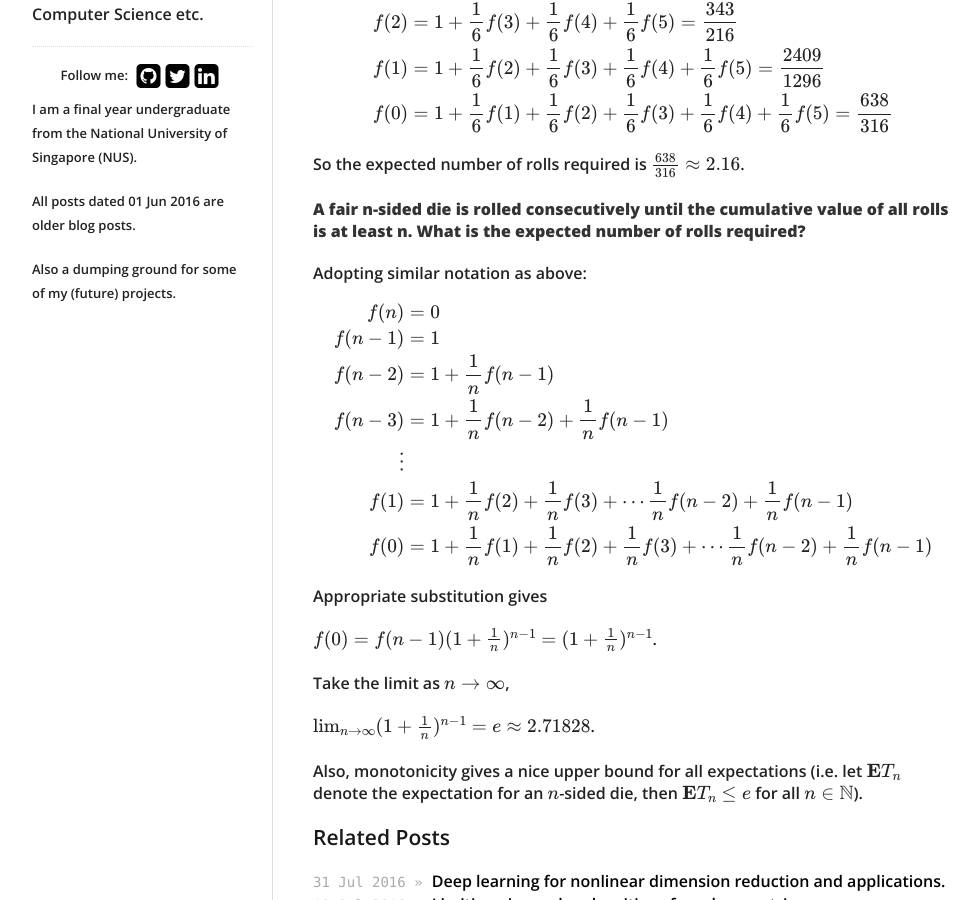
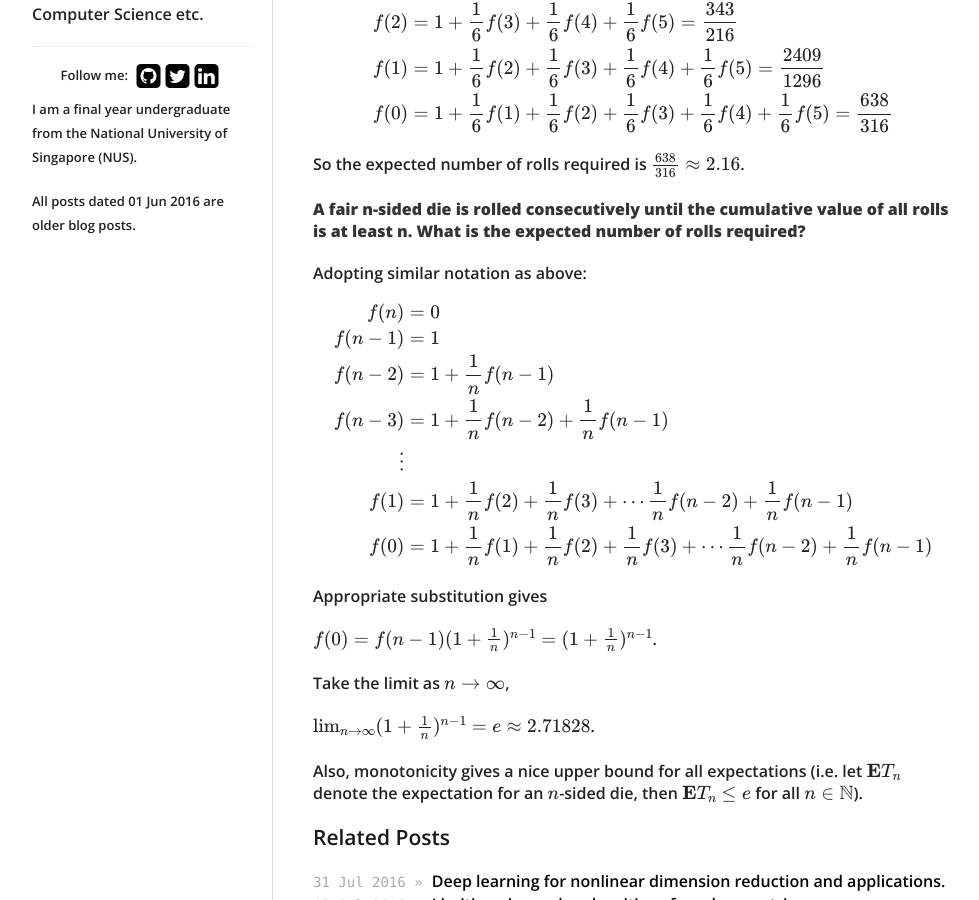
Before and after one commit to Wentong-DST/Wentong-DST.github.io, a Jekyll site: the page built from _posts/2016-06-01-something-about-dice.md, in a window 1280 px wide and 900 px high, scrolled down 429 px. Shown: the whole window, without its empty margins (138-1117 px from the left). Built offline with Jekyll 4.4.1, drawn with Linux system fonts in a browser that asks for light colours; nearby versions of some CDN libraries; formulas are drawn with MathJax 3.

Commit message:
edited sidebar

```diff
--- a/_includes/sidebar.html
+++ b/_includes/sidebar.html
@@ -19,6 +19,5 @@
   <div id="social">
     <p>I am a final year undergraduate from the National University of Singapore (NUS).</p>
     <p>All posts dated 01 Jun 2016 are older blog posts.</p>
-    <p>Also a dumping ground for some of my (future) projects.</p>
   </div>
 </nav>
```
